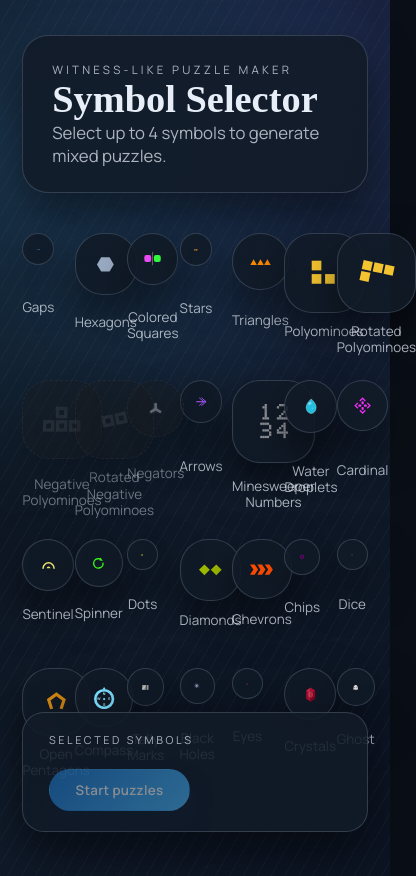
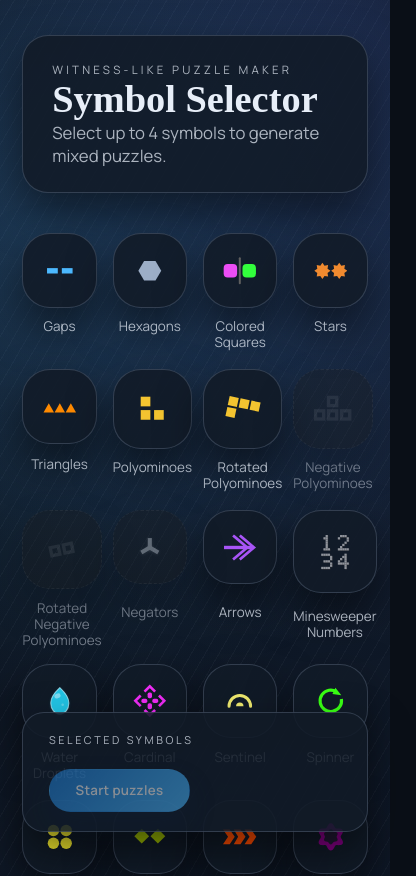
Before and after one commit to mariokirby1703/Witnesslike, a React (Vite) app in the folder witnesslike/: page / in a window 390 px wide. Shown: the top 876 px of the page, 416 px wide, since content can reach past the window. Built offline with nearby package versions, Linux system fonts and the light colour scheme.

Commit message:
Update App.css

```diff
--- a/witnesslike/src/App.css
+++ b/witnesslike/src/App.css
@@ -956,7 +956,8 @@
   }
 
   .symbol-grid {
-    grid-template-columns: repeat(7, minmax(0, 1fr));
+    grid-template-columns: repeat(4, minmax(0, 1fr));
+    gap: 1rem;
   }
 
   .board {
```
